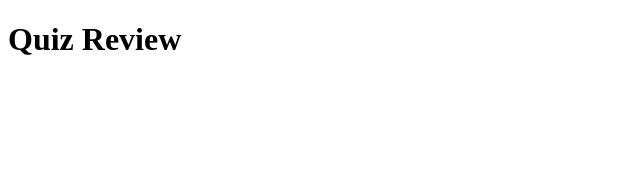
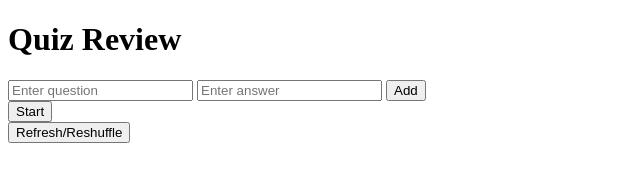
Before and after one commit to eddieljohn07/quiz-reviewer, a plain HTML site: page index.html in a window 1280 px wide. Shown: the whole page, without its empty margins (0-640 px from the left). Drawn offline with Linux system fonts and the light colour scheme.

Commit message:
sectioned each div

```diff
--- a/index.html
+++ b/index.html
@@ -9,6 +9,17 @@
 <body>
     <div class="container">
         <h1>Quiz Review</h1>
-    </div>
+        <div class="input-section">
+          <input type="text" id="question" placeholder="Enter question">
+          <input type="text" id="answer" placeholder="Enter answer">
+          <button id="add-btn">Add</button>
+        </div>
+        <div id="questions-section">
+          <button id="start-btn">Start</button>
+        </div>
+        <div class="buttons-section">
+          <button id="reshuffle-btn">Refresh/Reshuffle</button>
+        </div>
+      </div>
 </body>
 </html>
```
